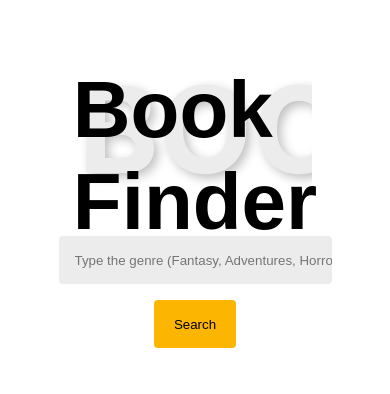
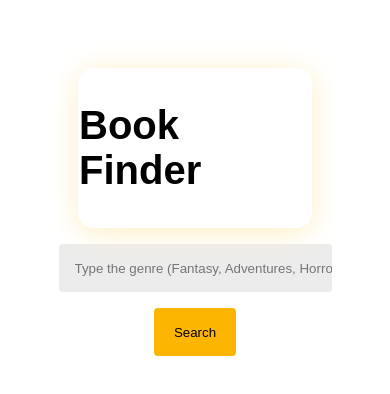
Before and after one commit to aryan-11/bookFinder3.0, a website built with webpack: page src/template.html in a window 390 px wide. Shown: the part 210-604 px from the top of the page. Built offline with nearby package versions, Linux system fonts and the light colour scheme.

Commit message:
small changes

```diff
--- a/src/assets/js/api3.js
+++ b/src/assets/js/api3.js
@@ -41,7 +41,7 @@ export async function getBooks(axios, wrapperResults, input, container_loader, s
 
     } catch(e) {
         launchError(e);
-
+        wrapperResults.innerHTML = "Sorry, there was an error retrieving the information. Please check your internet connection and try again later.";
     } finally {
         container_loader.classList.add('hide');
     }
@@ -59,6 +59,8 @@ export async function getDescription(key, bookTitle, bookDescription, axios, con
             setTimeout(() => {
                 reject(new Error("API call took too long to complete."));
             }, 12000);
+        }).catch(e => {
+            bookDescription.innerHTML = "Sorry, the request took too long to complete. Please check your internet connection and try again later.";
         });
 
         let response = await axios.get(`https://openlibrary.org${key}.json`);
@@ -76,6 +78,7 @@ export async function getDescription(key, bookTitle, bookDescription, axios, con
         bookDescription.textContent = description;
     } catch(e) {
         launchError(e);
+        bookDescription.innerHTML = "Sorry, there was an error retrieving the information. Please check your internet connection and try again later.";
     } finally {
         container_loader.classList.add('hide');
     }
--- a/src/assets/scss/_section1.scss
+++ b/src/assets/scss/_section1.scss
@@ -9,8 +9,17 @@
         width: 60%;
         height: 10rem;
 
-        background-image: url('../img/bookFinder.png');
-        background-repeat: no-repeat;
+        // background-image: url('../img/bookFinder.png');
+        // background-repeat: no-repeat;
+
+        /* From https://css.glass */
+        background: rgba(255, 255, 255, 0.59);
+        border-radius: 16px;
+        // box-shadow: 0 4px 30px rgba(0, 0, 0, 0.1);
+        box-shadow: 0 4px 30px #ffeec3;
+        backdrop-filter: blur(5px);
+        -webkit-backdrop-filter: blur(5px);
+        border: 1px solid rgba(255, 255, 255, 0.55);
 
         @include flexCenter();
         .mainTitle {
@@ -19,6 +28,7 @@
     }
     .container_searchbar{
         width: 70%;
+        margin-top: 1rem;
 
         #searchbarForm{
             // background-color: gray;
@@ -51,3 +61,13 @@
     }
 
 }
+
+@media screen and (max-width: 600px) and (orientation: portrait) {
+    .section1 {
+        .container_title {
+            .mainTitle {
+                font-size: 2.5rem;
+            }
+        }
+    }
+   }
--- a/src/assets/scss/_section3.scss
+++ b/src/assets/scss/_section3.scss
@@ -76,6 +76,7 @@
 
                 .goUp{
                     font-size: .7rem;
+                    width: 5rem;
                     color: #000000;
                 }
             }
```
Also changed, not shown: dist/01609c34e011c484abbc.png (deleted), dist/bundle.js.
